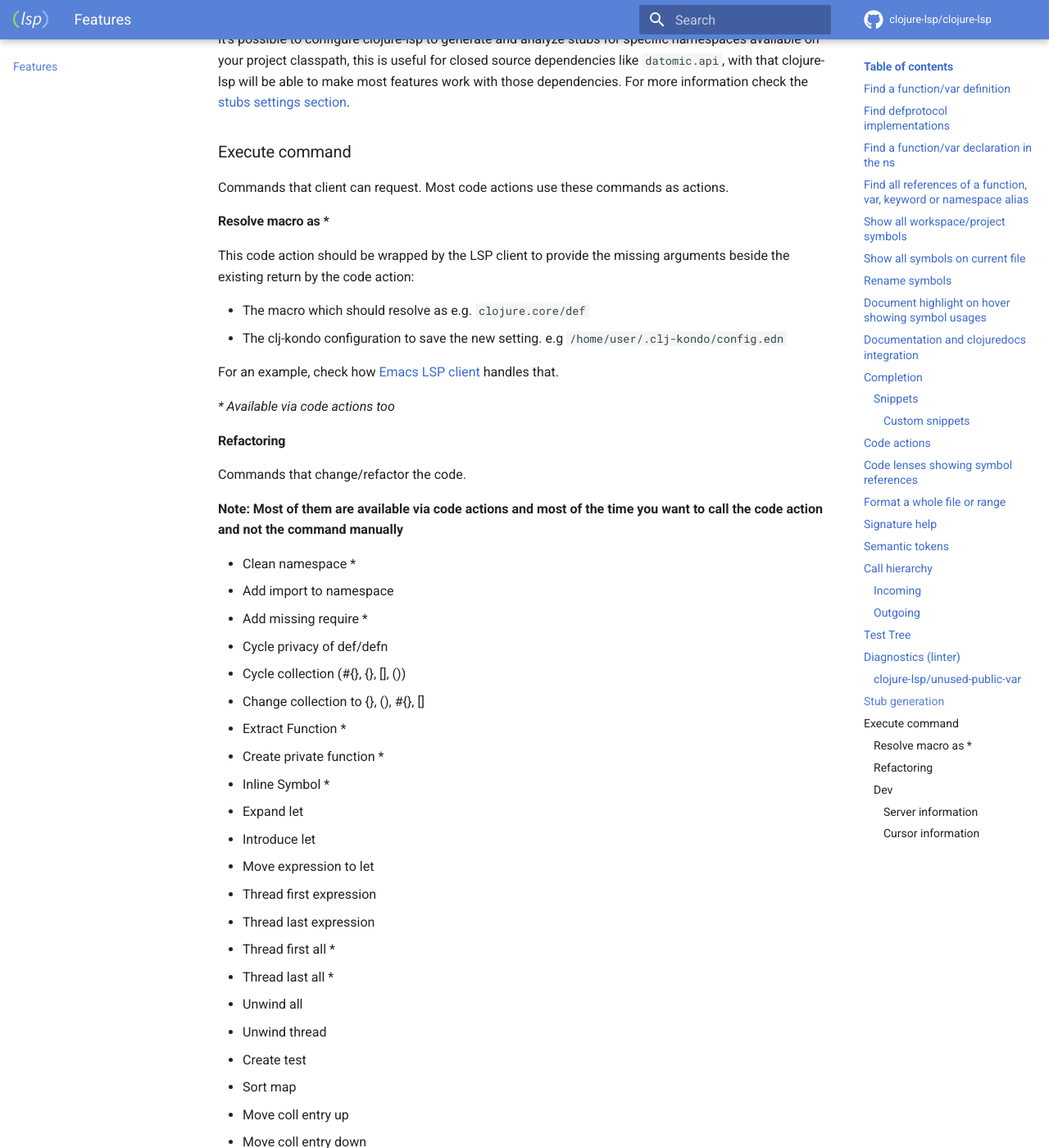
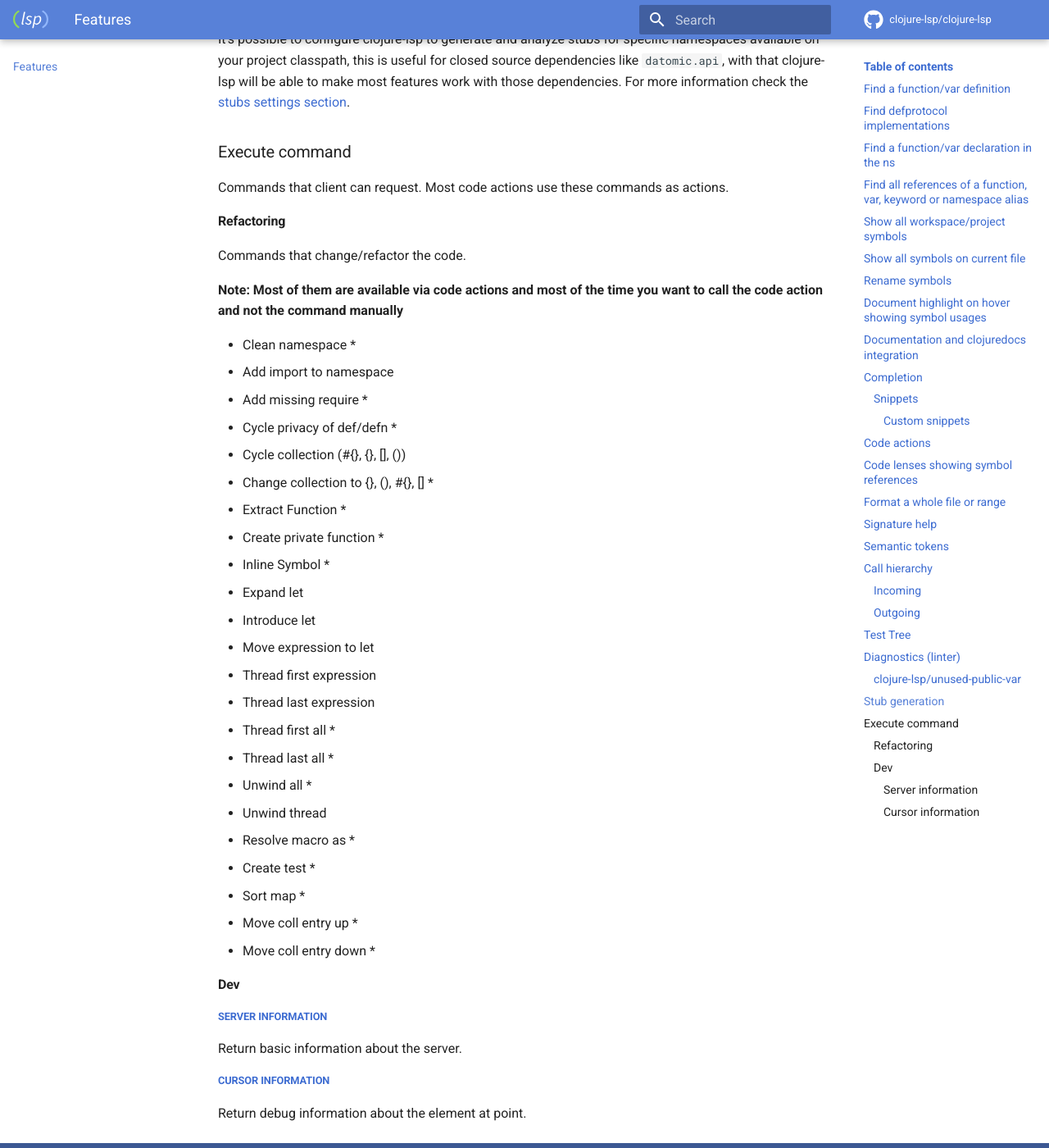
Before and after one commit to clojure-lsp/clojure-lsp, an MkDocs documentation site: the page built from docs/features.md, in a window 1280 px wide and 1400 px high, scrolled down 14574 px. Shown: the whole window at 82% size. Built offline with MkDocs 1.6.1 and Material for MkDocs 9.7.7, drawn with Linux system fonts in a browser that asks for light colours; comment, search, counter and statistics services are not loaded.

Commit message:
Update features.md

```diff
--- a/docs/features.md
+++ b/docs/features.md
@@ -253,17 +253,6 @@ For more information check the [stubs settings section](../settings.md#stub-gene
 
 Commands that client can request. Most code actions use these commands as actions.
 
-#### Resolve macro as *
-
-This code action should be wrapped by the LSP client to provide the missing arguments beside the existing return by the code action:
-
-- The macro which should resolve as e.g. `clojure.core/def`
-- The clj-kondo configuration to save the new setting. e.g `/home/user/.clj-kondo/config.edn`
-
-For an example, check how [Emacs LSP client](https://github.com/emacs-lsp/lsp-mode/commit/73b127f4cf09a443e1353aa6c40b2379b59c1bd6) handles that.
-
-_* Available via code actions too_
-
 #### Refactoring
 
 Commands that change/refactor the code.
@@ -273,9 +262,9 @@ __Note: Most of them are available via code actions and most of the time you wan
 - Clean namespace *
 - Add import to namespace
 - Add missing require *
-- Cycle privacy of def/defn
+- Cycle privacy of def/defn *
 - Cycle collection (#{}, {}, [], ())
-- Change collection to {}, (), #{}, []
+- Change collection to {}, (), #{}, [] *
 - Extract Function *
 - Create private function *
 - Inline Symbol *
```
Also changed, not shown: other parts of docs/features.md (+6 -5 lines).
